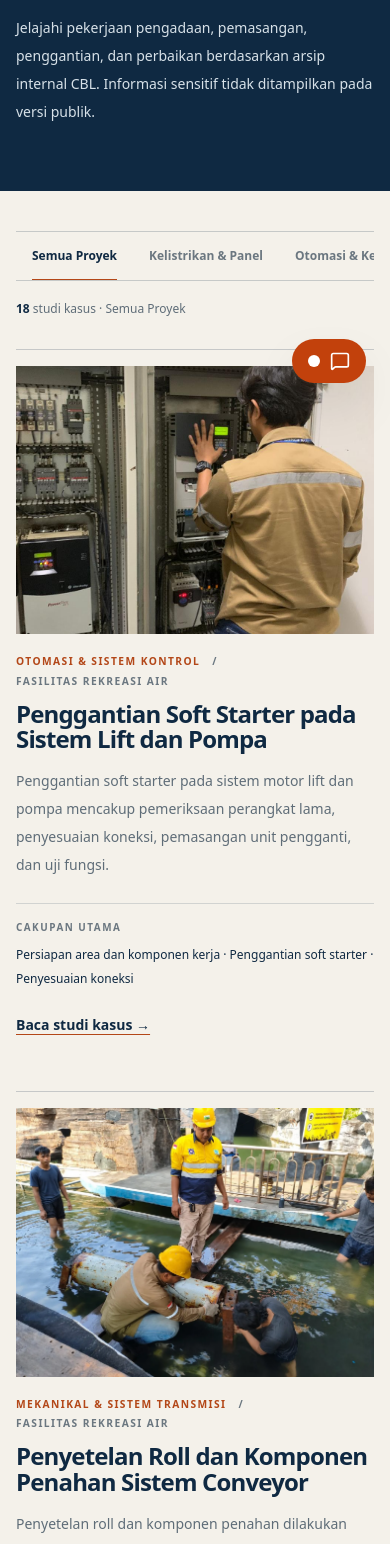
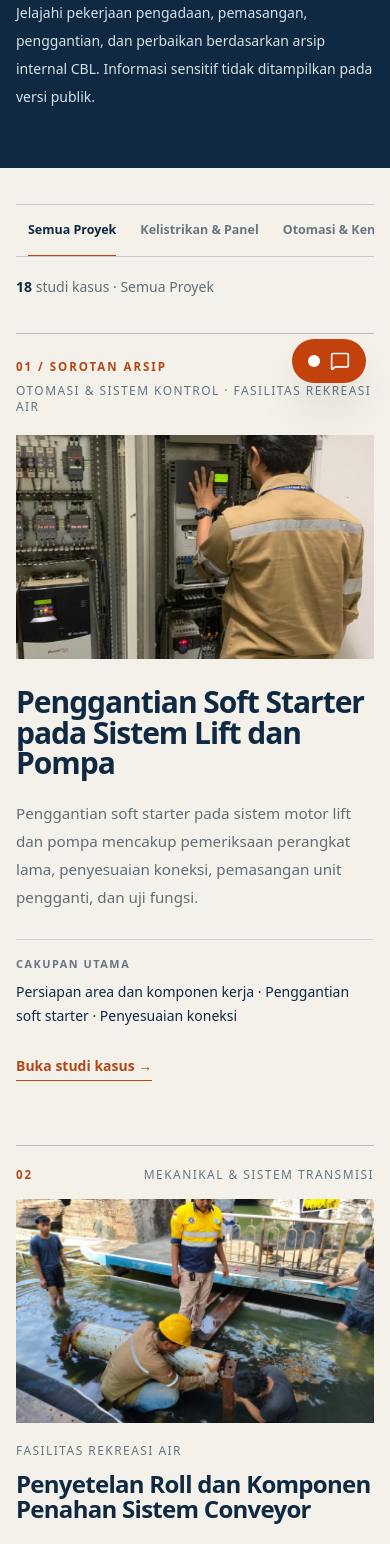
Before and after one commit to mikaelzo-blip/cbl-immersive-web-blueprint, a Next.js app: page /proyek in a window 390 px wide. Shown: the part 437-1981 px from the top of the page. Built offline with nearby package versions, Linux system fonts and the light colour scheme; no server answers.

Commit message:
style: redesign project archive with varied editorial rhythm

```diff
--- a/src/app/proyek/page.tsx
+++ b/src/app/proyek/page.tsx
@@ -1,9 +1,10 @@
 'use client';
 
 import React, { useState } from 'react';
+import Image from 'next/image';
+import Link from 'next/link';
 import { Container } from '@/components/ui/Container';
 import { SectionHeading } from '@/components/ui/SectionHeading';
-import { ProjectCard } from '@/components/cards/ProjectCard';
 import { projects, projectCategories } from '@/data/projects';
 import { portfolioConfidentialityNotice } from '@/data/company';
 import { ProjectCategory } from '@/types/project';
@@ -17,19 +18,20 @@ export default function PortfolioIndexPage() {
   });
 
   const activeLabel = projectCategories.find((category) => category.id === selectedCategory)?.label ?? 'Semua';
+  const [featuredProject, ...archiveProjects] = filteredProjects;
 
   return (
     <main className="min-h-screen bg-[#F4F1EA] text-[#0F2942]">
-      <section className="border-b border-[#0F2942]/15 bg-[#0F2942] py-16 text-white md:py-24">
+      <section className="border-b border-[#0F2942]/15 bg-[#0F2942] py-14 text-white sm:py-16 md:py-24">
         <Container>
-          <div className="grid gap-10 border-t border-white/25 pt-6 lg:grid-cols-12 lg:gap-12">
+          <div className="grid gap-8 border-t border-white/25 pt-6 lg:grid-cols-12 lg:gap-12">
             <div className="lg:col-span-3">
-              <p className="text-[0.66rem] font-semibold uppercase tracking-[0.18em] text-[#F0A16F]">Project archive</p>
-              <p className="mt-3 text-xs leading-6 text-[#B8C8D4]">{projects.length} studi kasus dipublikasikan</p>
+              <p className="text-[0.72rem] font-semibold uppercase tracking-[0.17em] text-[#F0A16F]">Arsip proyek</p>
+              <p className="mt-3 text-sm leading-6 text-[#B8C8D4]">{projects.length} studi kasus dipublikasikan</p>
             </div>
             <div className="lg:col-span-8 lg:col-start-5">
               <SectionHeading
-                badge="Portofolio Pekerjaan"
+                badge="Portofolio pekerjaan"
                 title="Rekam pekerjaan teknis yang dapat ditelusuri dari dokumentasi proyek."
                 description="Jelajahi pekerjaan pengadaan, pemasangan, penggantian, dan perbaikan berdasarkan arsip internal CBL. Informasi sensitif tidak ditampilkan pada versi publik."
                 as="h1"
@@ -42,9 +44,9 @@ export default function PortfolioIndexPage() {
         </Container>
       </section>
 
-      <Container className="py-10 md:py-14 lg:py-16">
+      <Container className="py-9 sm:py-10 md:py-14 lg:py-16">
         <div className="border-y border-[#0F2942]/20" role="tablist" aria-label="Filter kategori portofolio">
-          <div className="flex overflow-x-auto">
+          <div className="flex overflow-x-auto overscroll-x-contain">
             {projectCategories.map((category) => {
               const isSelected = selectedCategory === category.id;
               return (
@@ -54,19 +56,19 @@ export default function PortfolioIndexPage() {
                   role="tab"
                   aria-selected={isSelected}
                   onClick={() => setSelectedCategory(category.id as 'all' | ProjectCategory)}
-                  className={`relative shrink-0 px-4 py-4 text-xs font-semibold transition-colors sm:px-5 sm:text-sm ${
+                  className={`relative min-h-12 shrink-0 px-3 py-4 text-[0.78rem] font-semibold transition-colors sm:px-5 sm:text-sm ${
                     isSelected ? 'text-[#0F2942]' : 'text-[#6B7780] hover:text-[#0F2942]'
                   }`}
                 >
                   {category.label}
-                  {isSelected && <span className="absolute inset-x-4 bottom-0 h-px bg-[#B34718]" aria-hidden="true" />}
+                  {isSelected && <span className="absolute inset-x-3 bottom-0 h-px bg-[#B34718] sm:inset-x-5" aria-hidden="true" />}
                 </button>
               );
             })}
           </div>
         </div>
 
-        <div className="mb-8 mt-5 flex flex-wrap items-center justify-between gap-4 text-xs text-[#5F6D78]" aria-live="polite">
+        <div className="mb-9 mt-5 flex flex-wrap items-center justify-between gap-4 text-sm text-[#5F6D78]" aria-live="polite">
           <p>
             <span className="font-semibold text-[#0F2942]">{filteredProjects.length}</span> studi kasus · {activeLabel}
           </p>
@@ -81,12 +83,146 @@ export default function PortfolioIndexPage() {
           )}
         </div>
 
-        {filteredProjects.length > 0 ? (
-          <div className="grid grid-cols-1 gap-x-7 gap-y-14 md:grid-cols-2 lg:grid-cols-3 lg:gap-y-16">
-            {filteredProjects.map((project, index) => (
-              <ProjectCard key={project.slug} project={project} headingLevel="h2" preload={index === 0} />
-            ))}
-          </div>
+        {featuredProject ? (
+          <>
+            <article className="border-t border-[#0F2942]/25 pt-6 sm:pt-7">
+              <div className="mb-5 flex flex-wrap items-end justify-between gap-4">
+                <div>
+                  <p className="text-[0.72rem] font-semibold uppercase tracking-[0.17em] text-[#B34718]">01 / Sorotan arsip</p>
+                  <p className="mt-2 text-xs uppercase tracking-[0.12em] text-[#657482]">
+                    {featuredProject.categoryLabel} · {featuredProject.sector}
+                  </p>
+                </div>
+                <Link
+                  href={`/proyek/${featuredProject.slug}`}
+                  className="hidden border-b border-[#0F2942]/40 pb-1 text-sm font-semibold transition-colors hover:border-[#B34718] hover:text-[#B34718] sm:inline-flex"
+                >
+                  Buka studi kasus →
+                </Link>
+              </div>
+
+              <div className="grid gap-7 lg:grid-cols-12 lg:gap-10">
+                <Link
+                  href={`/proyek/${featuredProject.slug}`}
+                  className="group relative block aspect-[16/10] overflow-hidden bg-[#D8D6D0] lg:col-span-8"
+                  aria-label={`Buka studi kasus ${featuredProject.title}`}
+                >
+                  <Image
+                    src={featuredProject.images?.cover ?? featuredProject.image}
+                    alt={featuredProject.imageAlt}
+                    fill
+                    priority
+                    quality={72}
+                    sizes="(max-width: 1024px) 100vw, 66vw"
+                    className="object-cover transition-transform duration-700 ease-out motion-safe:group-hover:scale-[1.02]"
+                  />
+                </Link>
+
+                <div className="flex flex-col lg:col-span-4 lg:py-2">
+                  <h2 className="max-w-xl text-3xl font-semibold leading-[1.02] tracking-[-0.035em] sm:text-4xl lg:text-[2.8rem]">
+                    <Link href={`/proyek/${featuredProject.slug}`} className="transition-colors hover:text-[#B34718]">
+                      {featuredProject.title}
+                    </Link>
+                  </h2>
+                  <p className="mt-5 text-[0.95rem] leading-7 text-[#5F6D78] sm:text-base">{featuredProject.summary}</p>
+                  <div className="mt-7 border-t border-[#0F2942]/15 pt-4">
+                    <p className="text-[0.68rem] font-semibold uppercase tracking-[0.14em] text-[#657482]">Cakupan utama</p>
+                    <p className="mt-2 text-sm leading-6 text-[#0F2942]">{featuredProject.scope.slice(0, 3).join(' · ')}</p>
+                  </div>
+                  <Link
+                    href={`/proyek/${featuredProject.slug}`}
+                    className="mt-7 inline-flex w-fit border-b border-[#B34718] pb-1 text-sm font-semibold text-[#B34718] sm:hidden"
+                  >
+                    Buka studi kasus →
+                  </Link>
+                </div>
+              </div>
+            </article>
+
+            <div className="mt-16 grid grid-cols-1 gap-x-10 gap-y-16 md:mt-20 md:grid-cols-2 lg:gap-x-12 lg:gap-y-20">
+              {archiveProjects.map((project, index) => {
+                const projectNumber = String(index + 2).padStart(2, '0');
+                const isWide = index % 5 === 2;
+
+                if (isWide) {
+                  return (
+                    <article key={project.slug} className="border-t border-[#0F2942]/25 pt-5 md:col-span-2">
+                      <div className="mb-5 flex items-center justify-between gap-4">
+                        <p className="text-[0.72rem] font-semibold uppercase tracking-[0.17em] text-[#B34718]">{projectNumber}</p>
+                        <p className="text-xs uppercase tracking-[0.12em] text-[#657482]">{project.categoryLabel}</p>
+                      </div>
+                      <div className="grid gap-7 md:grid-cols-12 md:gap-9">
+                        <Link
+                          href={`/proyek/${project.slug}`}
+                          className="group relative block aspect-[16/9] overflow-hidden bg-[#D8D6D0] md:col-span-7"
+                          aria-label={`Buka studi kasus ${project.title}`}
+                        >
+                          <Image
+                            src={project.images?.cover ?? project.image}
+                            alt={project.imageAlt}
+                            fill
+                            quality={68}
+                            sizes="(max-width: 768px) 100vw, 58vw"
+                            className="object-cover transition-transform duration-700 ease-out motion-safe:group-hover:scale-[1.02]"
+                          />
+                        </Link>
+                        <div className="md:col-span-4 md:col-start-9 md:self-center">
+                          <p className="text-xs uppercase tracking-[0.12em] text-[#657482]">{project.sector}</p>
+                          <h2 className="mt-3 text-2xl font-semibold leading-[1.06] tracking-[-0.03em] sm:text-3xl">
+                            <Link href={`/proyek/${project.slug}`} className="transition-colors hover:text-[#B34718]">
+                              {project.title}
+                            </Link>
+                          </h2>
+                          <p className="mt-4 text-[0.95rem] leading-7 text-[#5F6D78]">{project.summary}</p>
+                          <Link
+                            href={`/proyek/${project.slug}`}
+                            className="mt-5 inline-flex border-b border-[#0F2942]/40 pb-1 text-sm font-semibold transition-colors hover:border-[#B34718] hover:text-[#B34718]"
+                          >
+                            Lihat studi kasus →
+                          </Link>
+                        </div>
+                      </div>
+                    </article>
+                  );
+                }
+
+                return (
+                  <article key={project.slug} className="border-t border-[#0F2942]/25 pt-5">
+                    <div className="mb-4 flex items-center justify-between gap-4">
+                      <p className="text-[0.72rem] font-semibold uppercase tracking-[0.17em] text-[#B34718]">{projectNumber}</p>
+                      <p className="text-xs uppercase tracking-[0.12em] text-[#657482]">{project.categoryLabel}</p>
+                    </div>
+                    <Link
+                      href={`/proyek/${project.slug}`}
+                      className="group relative block aspect-[16/10] overflow-hidden bg-[#D8D6D0]"
+                      aria-label={`Buka studi kasus ${project.title}`}
+                    >
+                      <Image
+                        src={project.images?.cover ?? project.image}
+                        alt={project.imageAlt}
+                        fill
+                        quality={68}
+                        sizes="(max-width: 768px) 100vw, 50vw"
+                        className="object-cover transition-transform duration-700 ease-out motion-safe:group-hover:scale-[1.02]"
+                      />
+                    </Link>
+                    <p className="mt-5 text-xs uppercase tracking-[0.12em] text-[#657482]">{project.sector}</p>
+                    <h2 className="mt-3 max-w-xl text-2xl font-semibold leading-[1.06] tracking-[-0.03em] sm:text-3xl">
+                      <Link href={`/proyek/${project.slug}`} className="transition-colors hover:text-[#B34718]">
+                        {project.title}
+                      </Link>
+                    </h2>
+                    <Link
+                      href={`/proyek/${project.slug}`}
+                      className="mt-5 inline-flex border-b border-[#0F2942]/40 pb-1 text-sm font-semibold transition-colors hover:border-[#B34718] hover:text-[#B34718]"
+                    >
+                      Lihat studi kasus →
+                    </Link>
+                  </article>
+                );
+              })}
+            </div>
+          </>
         ) : (
           <div className="border-t border-[#0F2942]/20 py-16">
             <h2 className="text-2xl font-semibold tracking-[-0.03em]">Belum ada studi kasus pada kategori ini.</h2>
@@ -94,7 +230,7 @@ export default function PortfolioIndexPage() {
           </div>
         )}
 
-        <p className="mt-16 max-w-4xl border-t border-[#0F2942]/20 pt-5 text-xs leading-6 text-[#5F6D78]">
+        <p className="mt-16 max-w-4xl border-t border-[#0F2942]/20 pt-5 text-sm leading-7 text-[#5F6D78]">
           <strong className="font-semibold text-[#0F2942]">Catatan kerahasiaan — </strong>
           {portfolioConfidentialityNotice}
         </p>
```
